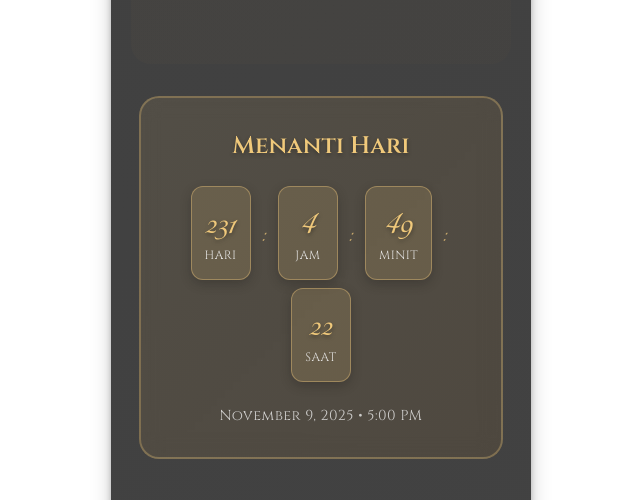
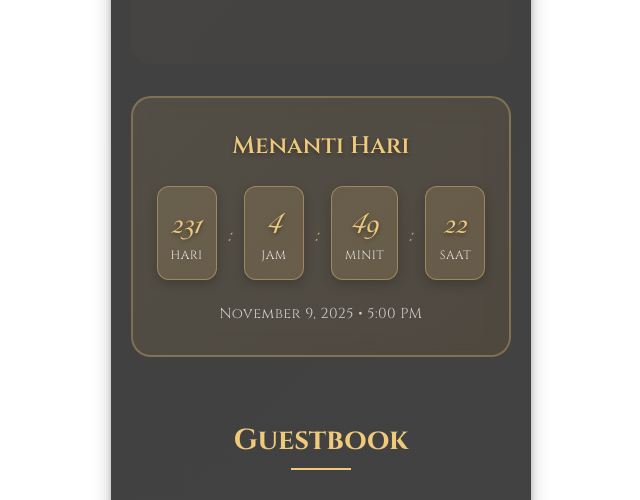
Before and after one commit to not-a-human/not-a-human.github.io, a Next.js app: page /wedding-card in a window 1280 px wide. Shown: the part 2337-2837 px from the top of the page, without its empty margins (319-959 px from the left). Built offline with nearby package versions, Linux system fonts and the light colour scheme; no server answers; the database is empty.

Commit message:
fix: Adjust margin for countdownContainer for better layout consistency

```diff
--- a/app/wedding-card/ui/countdown/countdown.module.css
+++ b/app/wedding-card/ui/countdown/countdown.module.css
@@ -1,7 +1,7 @@
 .countdownContainer {
   text-align: center;
   padding: 2rem 1rem;
-  margin: 2rem 0.5rem;
+  margin: 2rem 0rem;
   background: linear-gradient(
     135deg,
     rgba(240, 201, 123, 0.1),
@@ -99,6 +99,10 @@
 }
 
 @media screen and (max-width: 480px) {
+  .countdownContainer {
+    margin: 2rem 0.5rem;
+  }
+
   .countdown {
     gap: 0.3rem;
   }
```
